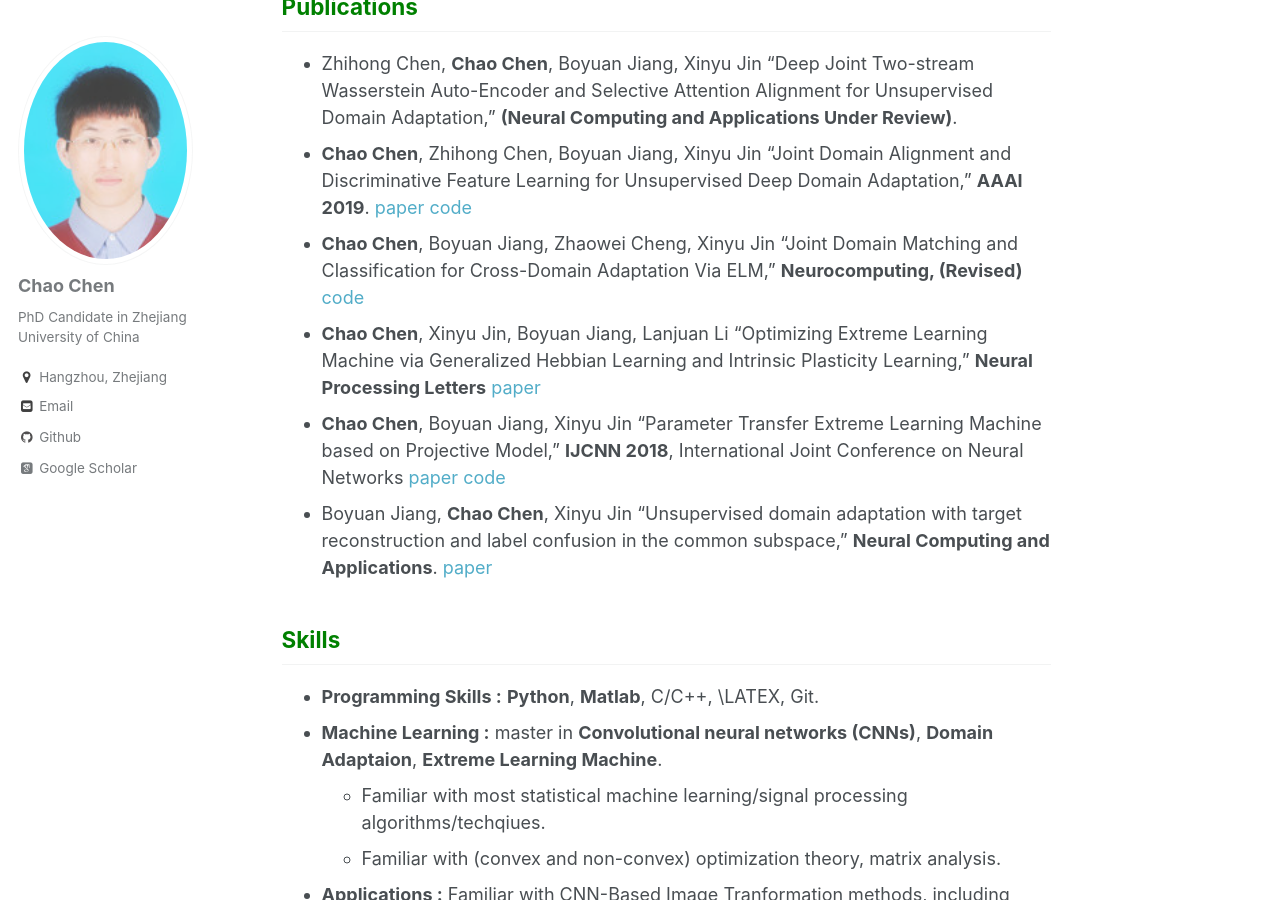
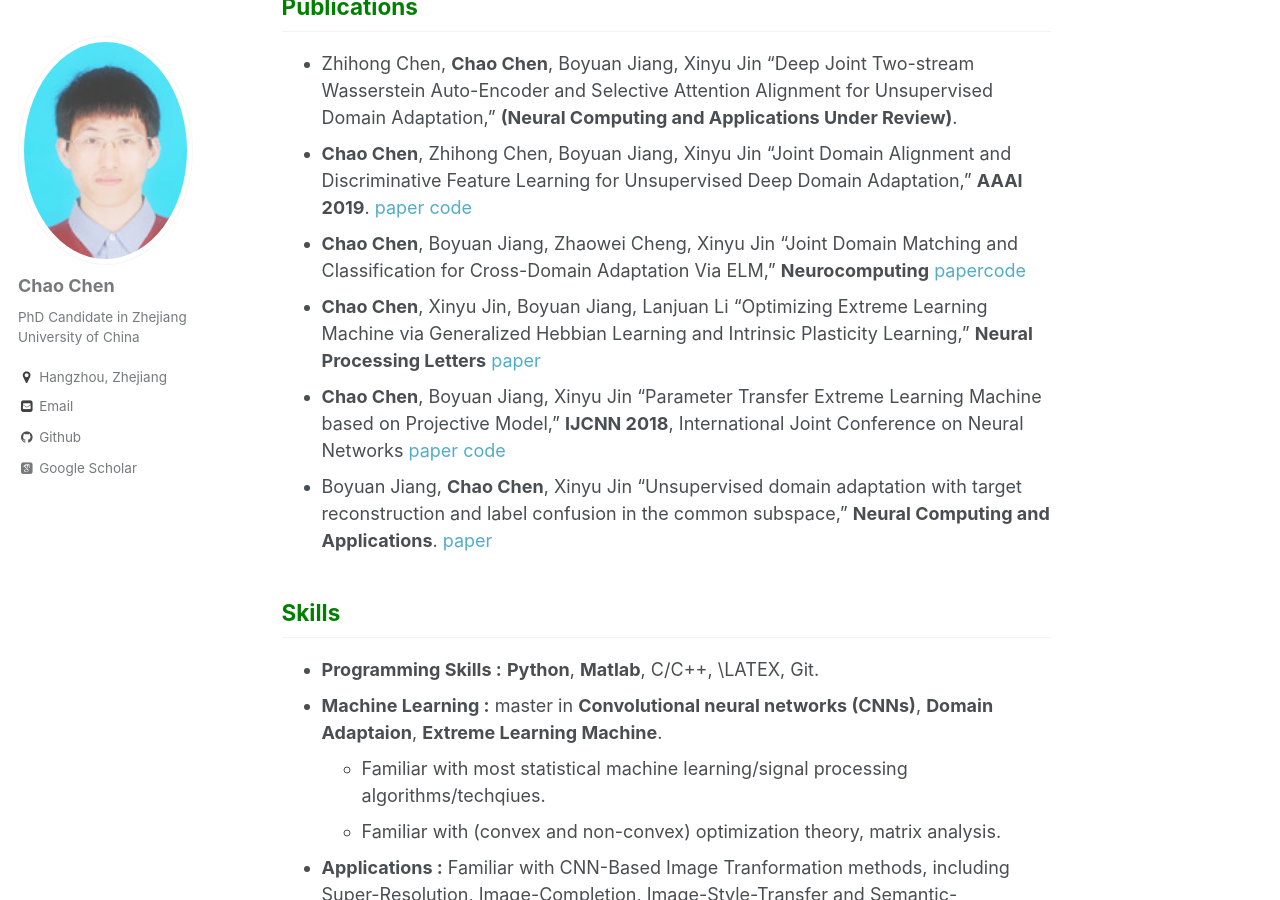
Before and after one commit to chenchao666/chenchao666.github.io, a Jekyll site: the page built from _pages/about.md, in a window 1280 px wide and 900 px high, scrolled down 846 px. Built offline with Jekyll 4.4.1, drawn with Linux system fonts in a browser that asks for light colours; some web fonts are replaced.

Commit message:
Update about.md

```diff
--- a/_pages/about.md
+++ b/_pages/about.md
@@ -25,7 +25,7 @@ My research interests cover a range of issues : **Statistics and Optimization**,
 ## <span style="color: green"> Publications </span>
 * Zhihong Chen, **Chao Chen**, Boyuan Jiang, Xinyu Jin “Deep Joint Two-stream Wasserstein Auto-Encoder and Selective Attention Alignment for Unsupervised Domain Adaptation,” **(Neural Computing and Applications Under Review)**.
 * **Chao Chen**, Zhihong Chen, Boyuan Jiang, Xinyu Jin “Joint Domain Alignment and Discriminative Feature Learning for Unsupervised Deep Domain Adaptation,” **AAAI 2019**. [paper](https://arxiv.org/abs/1808.09347) [code](https://github.com/chenchao666/JDDA-Master)
-* **Chao Chen**, Boyuan Jiang, Zhaowei Cheng, Xinyu Jin “Joint Domain Matching and Classification for Cross-Domain Adaptation Via ELM,” **Neurocomputing, (Revised)** [code](https://github.com/chenchao666/JDMC)
+* **Chao Chen**, Boyuan Jiang, Zhaowei Cheng, Xinyu Jin “Joint Domain Matching and Classification for Cross-Domain Adaptation Via ELM,” **Neurocomputing** [paper](https://www.sciencedirect.com/science/article/pii/S0925231219300839)[code](https://github.com/chenchao666/JDMC)
 * **Chao Chen**, Xinyu Jin, Boyuan Jiang, Lanjuan Li “Optimizing Extreme Learning Machine via Generalized Hebbian Learning
 and Intrinsic Plasticity Learning,” **Neural Processing Letters** [paper](https://link.springer.com/article/10.1007/s11063-018-9869-6)
 * **Chao Chen**, Boyuan Jiang, Xinyu Jin “Parameter Transfer Extreme Learning Machine based on Projective Model,” **IJCNN 2018**,
```
